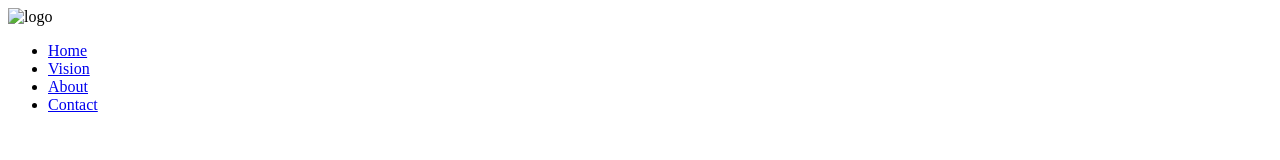
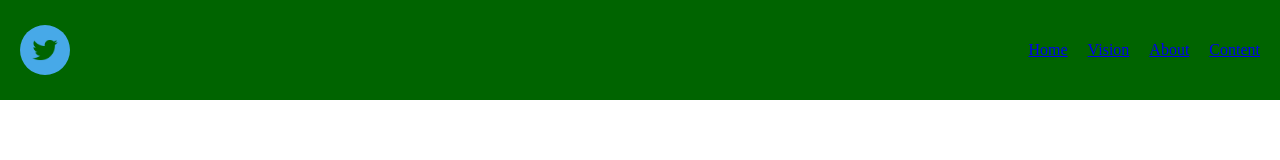
Before and after one commit to Mredul31/Html-code-box, a plain HTML site: page html_css/css/index_1.html in a window 1280 px wide. Drawn offline with Linux system fonts and the light colour scheme.

Commit message:
Navbar-28/11/2026

```diff
--- a/html_css/css/index_1.html
+++ b/html_css/css/index_1.html
@@ -5,25 +5,40 @@
     <meta charset="UTF-8">
     <meta name="viewport" content="width=device-width, initial-scale=1.0">
     <title>Document</title>
+    <link rel="stylesheet" href="style_1.css">
+
+
 </head>
 
 <body>
 
-    <div #id="header">
+    <div id="header">
         <nav>
-            <div #id="logo"></div>
-            <img src="images/logo" alt="logo">
+            <div id="logo">
+                <img src="2496110.png" alt="logo">
+            </div>
+
+
+
+
+    <div id="menu">
+        <ul>
+            <li><a href="#">Home</a></li>
+            <li><a href="#">Vision</a></li>
+            <li><a href="#">About</a></li>
+            <li><a href="#">Content</a></li>
+        </ul>
+    </div>
+    </nav>
+
+    <div #id="content">
+    </div>
+    <div #id="Footer"></div>
+
+    <div #id="content">
 
     </div>
 
-    <div #id="menu">
-<ul>
-<li><a href="#">Home</a></li>
-<li><a href="#">Vision</a></li>
-<li><a href="#">About</a></li>
-<li><a href="#">Contact</a></li>
-</ul>
-</nav>
     </div>
 </body>
 
--- a/html_css/css/style_1.css
+++ b/html_css/css/style_1.css
@@ -1,3 +1,81 @@
-{
+* {
+    margin: 0px;
+    padding: 0px;
+    box-sizing: border-box;
+}
+
+#header {
+    width: 100%;
+    height: auto;
+    background-color: darkgreen;
+}
+
+#content{
+    width: 100%;
+    height: 100vh;
+    background-color: rgba(26, 148, 5, 0.964);
+}
+
+#Footer {
+    width: 100%;
+    height: 10vh;
+    background-color: rgb(55, 12, 123);
+}
+
+#logo {
+    flex-shrink: 0;
 
 }
+
+#logo img {
+    width: 50px;
+    height: 50px;
+    border-radius: 50%;
+    display: block;
+}
+
+nav {
+    width: 100%;
+    height: 100px;
+    display: flex;
+    align-items: center;
+    padding: 0px 20px;
+
+}
+
+#menu ul {
+    list-style: none;
+    display: flex;
+    gap: 20px;
+}
+
+#menu {
+
+    margin-left: auto;
+}
+
+#menu ul,
+li {
+    list-style: none;
+}
+
+#menu ul,
+:a {
+    text-decoration: none;
+    color: red (30, 2, 142, 0.423);
+    transition: 0.3;
+
+}
+
+#menu li a:hover {
+
+    background-color: red;
+    color: aqua;
+    padding: 5px;
+    border-radius: 10px;
+
+
+
+
+
+}
```
Also changed, not shown: html_css/css/2496110.png (added), html_css/css/Screenshot_1.png (added).
